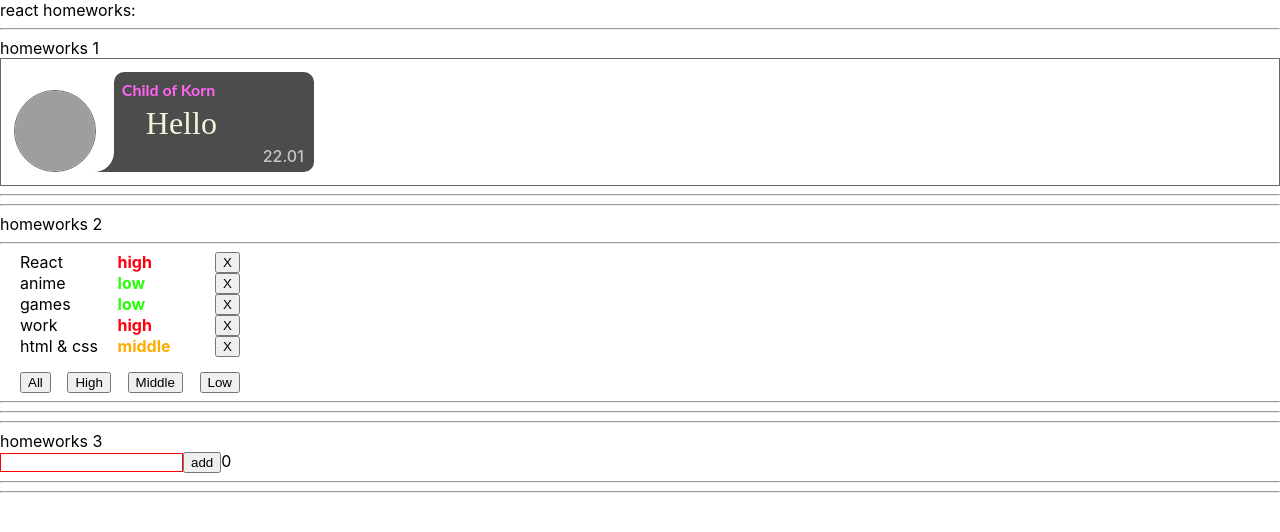
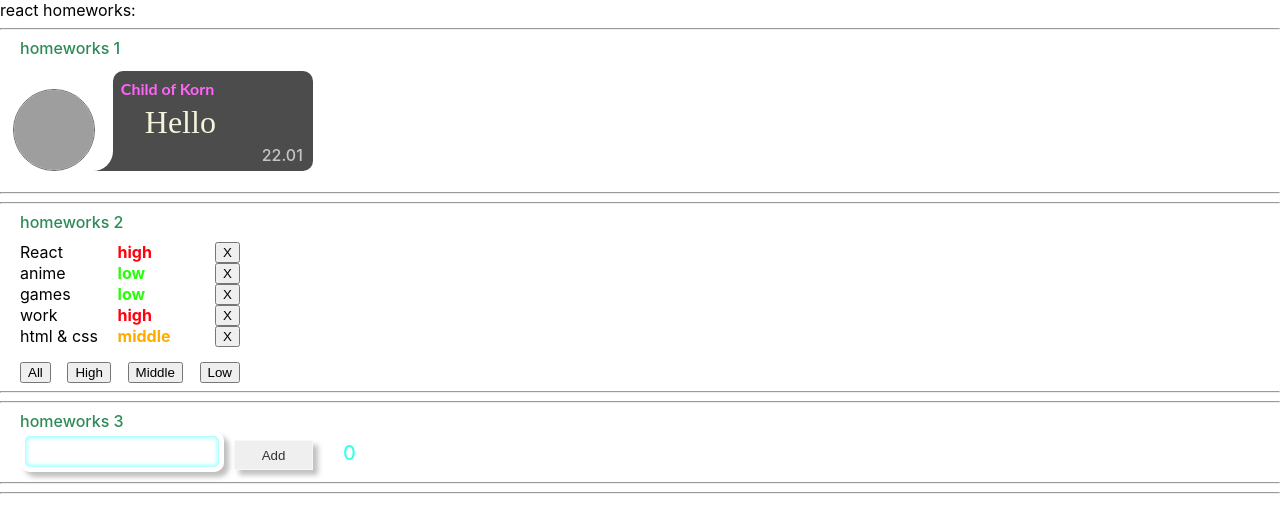
Before and after one commit to Metaloziz/homeworks-my, a React (Create React App) app: page / in a window 1280 px wide. Shown: the top 532 px of the page. Built offline with nearby package versions, Linux system fonts and the light colour scheme; grey boxes are pictures that could not be loaded.

Commit message:
did 3 task

```diff
--- a/package.json
+++ b/package.json
@@ -11,10 +11,12 @@
     "@types/node": "^12.0.0",
     "@types/react": "^17.0.0",
     "@types/react-dom": "^17.0.0",
+    "@types/uuid": "^8.3.3",
     "react": "^17.0.2",
     "react-dom": "^17.0.2",
     "react-scripts": "4.0.3",
     "typescript": "^4.1.2",
+    "uuid": "^8.3.2",
     "web-vitals": "^1.0.1"
   },
   "scripts": {
--- a/src/p2-homeworks/h1/HW1.tsx
+++ b/src/p2-homeworks/h1/HW1.tsx
@@ -1,5 +1,6 @@
 import React from 'react'
 import {Message} from "./Message";
+import s from './Message.module.css'
 
 const messageData = {
     avatar: 'https://encrypted-tbn0.gstatic.com/images?q=tbn:ANd9GcT6z5Asj733AuRYdGiVV7sBn_WqNEDLw6E3Tg&usqp=CAU',
@@ -12,7 +13,7 @@ function HW1() {
     return (
         <div>
             <hr/>
-            homeworks 1
+           <span className={s.title}> homeworks 1 </span>
 
             {/*should work (должно работать)*/}
 
--- a/src/p2-homeworks/h1/Message.module.css
+++ b/src/p2-homeworks/h1/Message.module.css
@@ -1,7 +1,6 @@
 .post {
     display: flex;
     align-items: flex-end;
-    border: dimgrey 1px solid;
     padding: 1%;
 
 }
@@ -59,3 +58,9 @@ img {
     padding-bottom: 3%;
     align-self: end;
 }
+
+.title {
+    margin-left: 20px;
+    color: seagreen;
+    font-weight: 500;
+}
--- a/src/p2-homeworks/h1/Message.tsx
+++ b/src/p2-homeworks/h1/Message.tsx
@@ -12,7 +12,6 @@ export const Message = (props: messageDataPropsType) => {
     return (
         <div className={style.post}>
             <div className={style.ava}>
-
                 <div className={style.back}>
                     <img alt={"ava"} src={props.avatar}/>
                 </div>
--- a/src/p2-homeworks/h2/Affairs.module.css
+++ b/src/p2-homeworks/h2/Affairs.module.css
@@ -11,6 +11,7 @@
 }
 
 .listDivBody {
+    margin-top: 10px;
     height: 100px;
 }
 
@@ -31,6 +32,7 @@
     font-weight: bolder;
     color: #26ff07;
 }
+
 .high {
     width: 100px;
     margin-left: 10px;
@@ -44,8 +46,15 @@
     font-weight: bolder;
     color: #ffac01;
 }
-/*да, дублирование кода, позже буду изучать css*/
+
+/*да, дублирование кода, позже буду изучать css)))*/
 
 .divBody button {
     margin-left: 10px;
 }
+
+.title {
+    margin-left: 20px;
+    color: seagreen;
+    font-weight: 500;
+}
--- a/src/p2-homeworks/h2/Affairs.tsx
+++ b/src/p2-homeworks/h2/Affairs.tsx
@@ -26,7 +26,7 @@ export function Affairs(props: AffairsPropsType) {
     return (
         <div>
             <div className={s.listDivBody}>
-            {mappedAffairs}
+                {mappedAffairs}
             </div>
             <div className={s.diveButtonFilter}>
                 <button className={s.buttonFilter} onClick={setAll}>All</button>
--- a/src/p2-homeworks/h2/HW2.tsx
+++ b/src/p2-homeworks/h2/HW2.tsx
@@ -1,5 +1,6 @@
 import React, {useState} from 'react'
 import {Affairs} from './Affairs'
+import s from './Affairs.module.css'
 
 export type AffairPriorityType = Array<AffairType>
 export type AffairType = {
@@ -14,7 +15,7 @@ const defaultAffairs: AffairPriorityType = [
     {_id: 2, name: 'anime', priority: 'low'},
     {_id: 3, name: 'games', priority: 'low'},
     {_id: 4, name: 'work', priority: 'high'},
-    {_id: 5, name: 'html & css', priority: 'middle'},
+    {_id: 5, name: 'html & css', priority: 'middle'}
 ]
 
 export const filterAffairs = (affairs: AffairPriorityType, filter: FilterType): AffairPriorityType => {
@@ -34,8 +35,8 @@ function HW2() {
     const deleteAffairCallback = (_id: number) => setAffairs(deleteAffair(affairs, _id))
     return (
         <div>
-            homeworks 2
-            <hr/>
+            <span className={s.title}>homeworks 2 </span>
+
             <Affairs
                 data={filteredAffairs}
                 setFilter={setFilter}
@@ -44,7 +45,6 @@ function HW2() {
             <hr/>
             {/*для личного творчества, могу проверить*/}
             {/*<AlternativeAffairs/>*/}
-            <hr/>
         </div>
     )
 }
--- a/src/p2-homeworks/h3/Greeting.module.css
+++ b/src/p2-homeworks/h3/Greeting.module.css
@@ -1,7 +1,57 @@
-.someClass {
+.greetingContainer {
+    margin: 50px;
+    height: 300px;
+}
+
+.error {
+    box-shadow: 5px 5px 5px rgb(255 0 12/ 50%) inset, 5px 5px 5px rgb(0 0 0 / 25%);
+}
+
+.errorMessage {
+    margin: 10px 20px ;
+    color: #ff000c;
+}
+
+.title {
+    margin-left: 20px;
+    color: seagreen;
+    font-weight: 500;
+}
+
+input {
+    margin-left: 20px;
+    padding: 1px;
+    font-size: 25px;
+    border: 5px solid rgba(255, 255, 255, 0.5);
+    box-shadow: 0px 0px 5px 1px rgb(0 255 255 / 50%) inset, 5px 5px 5px rgb(0 0 0 / 25%);
+    border-radius: 10px;
+    background: rgba(255, 255, 255, 0.5);
+    color: #333;
+    width: 15%;
+}
+
+
+.totalUsers {
+
+    margin-left: 30px;
+    color: #3cffe4;
+    font-size: 20px;
+    font-weight: 500;
 
 }
 
-.error {
-    border: 1px solid red;
+.buttonAddUser {
+    margin-left: 10px;
+    padding: 0.5em 2em;
+    text-decoration: none;
+    cursor: pointer;
+    color: #333333;
+    border: 1px solid rgba(255, 255, 255, 0.5);
+    box-shadow: 5px 5px 5px rgb(0 0 0 / 25%);
 }
+
+/*!*.buttonAddUser:active {*!*/
+
+/*!*    box-shadow: 10px 15px 5px rgb(0 0 0 / 25%);*!*/
+
+/*!*}*!*/
--- a/src/p2-homeworks/h3/Greeting.tsx
+++ b/src/p2-homeworks/h3/Greeting.tsx
@@ -1,26 +1,26 @@
-import React from 'react'
+import React, {ChangeEvent} from 'react'
 import s from './Greeting.module.css'
 
 type GreetingPropsType = {
-    name: any // need to fix any
-    setNameCallback: any // need to fix any
-    addUser: any // need to fix any
-    error: any // need to fix any
-    totalUsers: any // need to fix any
+    name: string // need to fix any ++++++++++++++++++++++++
+    setNameCallback: (e: ChangeEvent<HTMLInputElement>) => void // need to fix any+++++++++++++++++++++++++
+    addUser: () => void // need to fix any +++++++++++++++++++++++++++
+    error: string // need to fix any++++++++++++++++++++++
+    totalUsers: number // need to fix any +++++++++++
 }
 
 // презентационная компонента (для верстальщика)
-const Greeting: React.FC<GreetingPropsType> = (
+ const Greeting: React.FC<GreetingPropsType> = (
     {name, setNameCallback, addUser, error, totalUsers} // деструктуризация пропсов
 ) => {
-    const inputClass = s.error // need to fix with (?:)
+    const inputClass = error ? s.error : '' // need to fix with (?:) ++++++++++++++++
 
     return (
         <div>
             <input value={name} onChange={setNameCallback} className={inputClass}/>
-            <span>{error}</span>
-            <button onClick={addUser}>add</button>
-            <span>{totalUsers}</span>
+            <button className={s.buttonAddUser} onClick={addUser}>Add</button>
+            <span className={s.totalUsers} >{totalUsers}</span>
+            <div className={s.errorMessage}>{error}</div>
         </div>
     )
 }
--- a/src/p2-homeworks/h3/GreetingContainer.tsx
+++ b/src/p2-homeworks/h3/GreetingContainer.tsx
@@ -1,9 +1,11 @@
-import React, {useState} from 'react'
+import React, {ChangeEvent, useState} from 'react'
 import Greeting from './Greeting'
+import {UserType} from "./HW3";
 
 type GreetingContainerPropsType = {
-    users: any // need to fix any
-    addUserCallback: any // need to fix any
+    className: string
+    users: Array<UserType> // need to fix any+++++++++++++++++++++
+    addUserCallback: (name: string) => void // need to fix any ++++++++++++++++++++
 }
 
 // более простой и понятный для новичков
@@ -12,17 +14,22 @@ type GreetingContainerPropsType = {
 // более современный и удобный для про :)
 // уровень локальной логики
 const GreetingContainer: React.FC<GreetingContainerPropsType> = ({users, addUserCallback}) => { // деструктуризация пропсов
-    const [name, setName] = useState<any>('') // need to fix any
-    const [error, setError] = useState<any>('') // need to fix any
+    const [name, setName] = useState<string>('') // need to fix any++++++++
+    const [error, setError] = useState<string>('') // need to fix any ++++++++++++++++++++
 
-    const setNameCallback = (e: any) => { // need to fix any
-        setName('') // need to fix
+    const setNameCallback = (e: ChangeEvent<HTMLInputElement>) => { // need to fix any++++++++++++++++++++++++
+        setName(e.currentTarget.value)
+        setError('')// need to fix +++++++++++++++
     }
     const addUser = () => {
-        alert(`Hello  !`) // need to fix
+        if (name.trim()) {
+            alert(`Hello ` + name.trim() + ` !`) // need to fix ++++++++++++++++++++++++++++++
+            addUserCallback(name)
+            setName('')
+        } else setError('Field must not be empty')
     }
 
-    const totalUsers = 0 // need to fix
+    let totalUsers = users.length // need to fix ++++++++++++
 
     return (
         <Greeting
--- a/src/p2-homeworks/h3/HW3.tsx
+++ b/src/p2-homeworks/h3/HW3.tsx
@@ -1,28 +1,29 @@
 import React, {useState} from 'react'
 import GreetingContainer from './GreetingContainer'
+import {v1} from "uuid";
+import s from "./Greeting.module.css";
 
 // types
 export type UserType = {
-    _id: any // need to fix any
-    name: any // need to fix any
+    _id: string // need to fix any ++++++++++++++
+    name: string // need to fix any +++++++++++++++
 }
 
 // уровень работы с глобальными данными
 function HW3() {
-    const [users, setUsers] = useState<any>([]) // need to fix any
+    const [users, setUsers] = useState<Array<UserType>>([]) // need to fix any +++++++++++++++
 
-    const addUserCallback = (name: any) => { // need to fix any
-        setUsers([]) // need to fix
+    const addUserCallback = (name: string) => { // need to fix any +++++++++++++++++++++++++++
+        setUsers([...users, {_id: v1(), name}]) // need to fix ++++++++++++++++++++
     }
 
     return (
         <div>
             <hr/>
-            homeworks 3
+            <span className={s.title}>homeworks 3 </span>
 
             {/*should work (должно работать)*/}
-            <GreetingContainer users={users} addUserCallback={addUserCallback}/>
-
+            <GreetingContainer className={s.greetingContainer}  users={users} addUserCallback={addUserCallback}/>
             <hr/>
             {/*для личного творчества, могу проверить*/}
             {/*<AlternativeGreeting/>*/}
```
Also changed, not shown: 1 other file (tests, documents, lock files or other folders).
